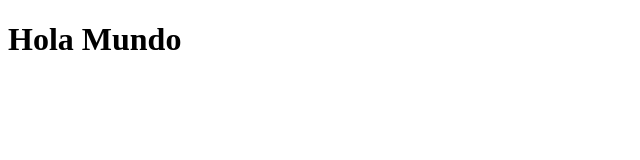
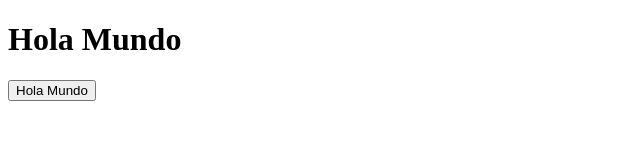
Before and after one commit to IvanGarFou/Pinterest, a plain HTML site: page index.html in a window 1280 px wide. Shown: the whole page, without its empty margins (0-640 px from the left). Drawn offline with Linux system fonts and the light colour scheme.

Commit message:
Subiendo boton

```diff
--- a/index.html
+++ b/index.html
@@ -7,5 +7,6 @@
 </head>
 <body>
     <h1>Hola Mundo</h1>
+    <button>Hola Mundo</button>
 </body>
 </html>
```
